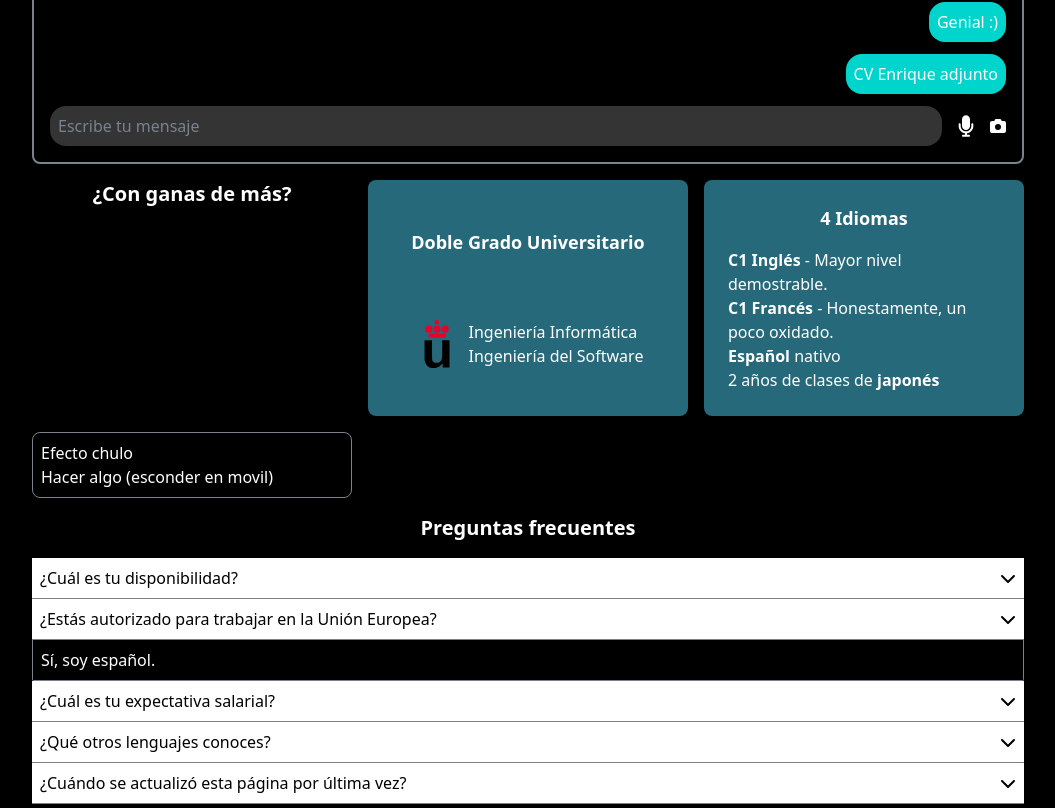
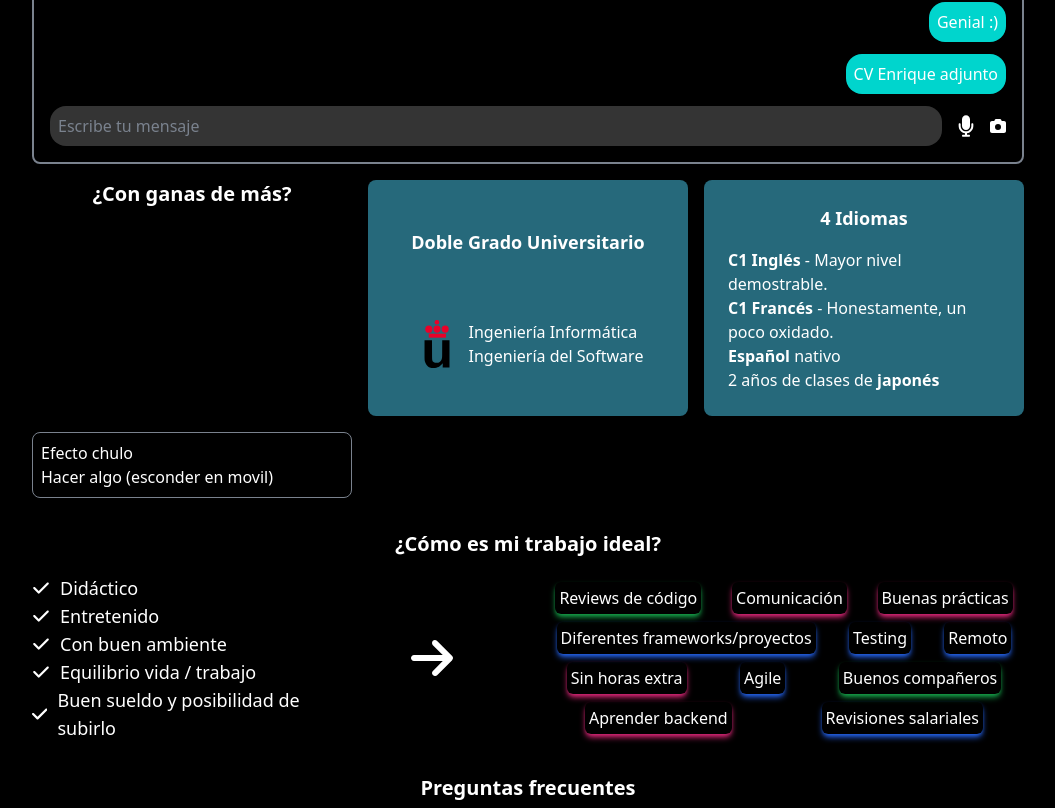
Before and after one commit to Kikemaji/resume, a Next.js app: page / in a window 1280 px wide. Shown: the part 1989-2797 px from the top of the page, without its empty margins (112-1167 px from the left). Built offline with nearby package versions, Linux system fonts and the light colour scheme.

Commit message:
Ideal job section

```diff
--- a/src/app/page.tsx
+++ b/src/app/page.tsx
@@ -5,6 +5,8 @@ import {
   FaPlus,
   FaMicrophone,
   FaCamera,
+  FaCheck,
+  FaArrowDown,
 } from 'react-icons/fa6';
 import { RiTeamFill } from 'react-icons/ri';
 import { GiCrystalGrowth } from 'react-icons/gi';
@@ -15,6 +17,7 @@ import MapChart from '@/components/maps/MapChart';
 import { FaUserCircle } from 'react-icons/fa';
 import Dialog from '@/components/ui/Dialog/Dialog';
 import Accordion from '@/components/ui/Accordion/Accordion';
+import clsx from 'clsx';
 
 export default function Home() {
   const comienzoAprox = new Date(2022, 7, 12).getTime();
@@ -27,6 +30,28 @@ export default function Home() {
     (diferenciaEnMilisegundos % (365.25 * 24 * 60 * 60 * 1000)) /
       (30.44 * 24 * 60 * 60 * 1000)
   );
+
+  const trabajoIdealContent = [
+    'Didáctico',
+    'Entretenido',
+    'Con buen ambiente',
+    'Equilibrio vida / trabajo',
+    'Buen sueldo y posibilidad de subirlo',
+  ];
+
+  const trabajoIdealExamples = [
+    'Reviews de código',
+    'Comunicación',
+    'Buenas prácticas',
+    'Diferentes frameworks/proyectos',
+    'Testing',
+    'Remoto',
+    'Sin horas extra',
+    'Agile',
+    'Buenos compañeros',
+    'Aprender backend',
+    'Revisiones salariales',
+  ];
   return (
     <main className="flex min-h-screen flex-col bg-background text-text ">
       <Navbar />
@@ -319,6 +344,28 @@ export default function Home() {
             <span>Hacer algo (esconder en movil)</span>
           </div>
         </section>
+        <section className="my-8 flex flex-col gap-4">
+          <h2 className="text-center text-xl font-bold">
+            ¿Cómo es mi trabajo ideal?
+          </h2>
+          <div className="flex flex-col items-center gap-4 md:flex-row">
+            <ul className="text-lg md:w-[30%] ">
+              {trabajoIdealContent.map((text) => (
+                <li key={text} className="flex items-center gap-2.5">
+                  <FaCheck />
+                  {text}
+                </li>
+              ))}
+            </ul>
+            <FaArrowDown className=" h-12 w-12 md:w-[20%] md:-rotate-90" />
+
+            <div className="flex flex-wrap justify-around gap-2 md:w-[50%]">
+              {trabajoIdealExamples.map((text) => (
+                <Label key={text} text={text} />
+              ))}
+            </div>
+          </div>
+        </section>
         <section className="my-4 flex flex-col gap-4">
           <h2 className="text-center text-xl font-bold">
             Preguntas frecuentes
@@ -329,3 +376,19 @@ export default function Home() {
     </main>
   );
 }
+
+const Label = ({ text }: { text: string }) => {
+  const randomColor = Math.floor(Math.random() * 3);
+  return (
+    <div
+      className={clsx(
+        'rounded-md p-1 shadow-md',
+        randomColor === 0 && 'shadow-green-600',
+        randomColor === 1 && 'shadow-pink-600',
+        randomColor === 2 && 'shadow-blue-600'
+      )}
+    >
+      {text}
+    </div>
+  );
+};
```
